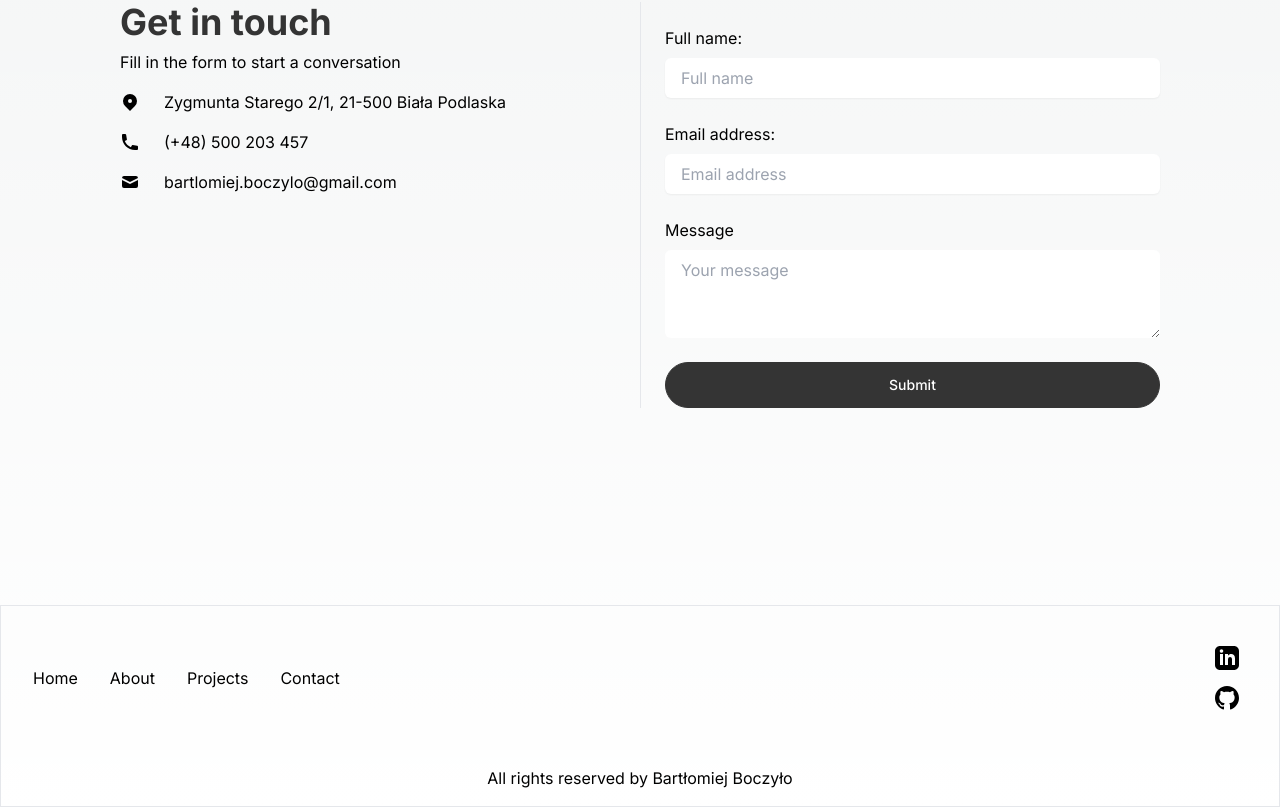
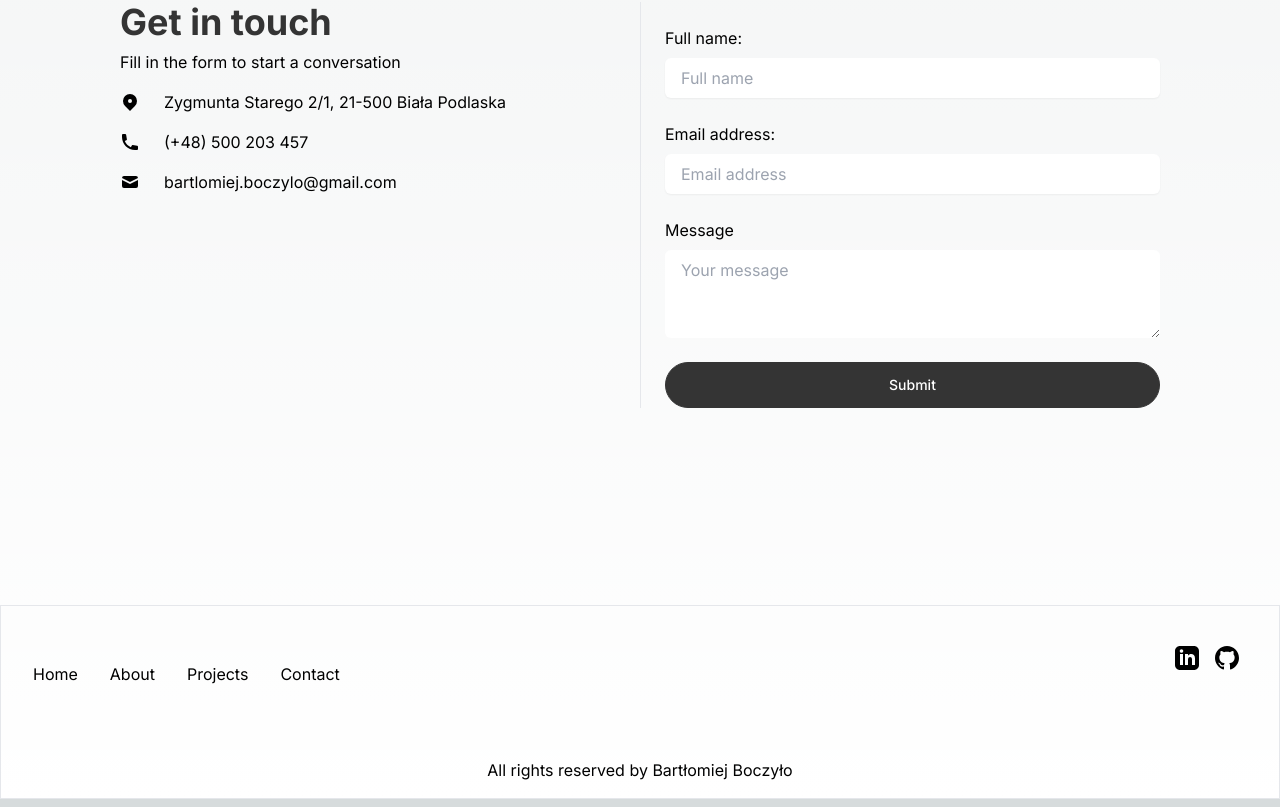
Before and after one commit to Bartlomiej28/dev-portfolio, a Next.js app: page / in a window 1280 px wide. Shown: the part 2723-3530 px from the top of the page. Built offline with nearby package versions, Linux system fonts and the light colour scheme.

Commit message:
Update Footer.tsx

```diff
--- a/components/Footer.tsx
+++ b/components/Footer.tsx
@@ -10,7 +10,7 @@ function Footer() {
                 <a href='#projects'>Projects</a>
                 <a href='#contact'>Contact</a>
             </ul>
-            <div className="flex flex-col justify-center pt-6 lg:pt-0">
+            <div className="flex flex-row justify-center pt-6 lg:pt-0">
                 <div className="flex justify-center space-x-4">
                     <a rel="noopener noreferrer" href="https://www.linkedin.com/in/bart%C5%82omiej-boczy%C5%82o-71a275328/" title="LinkedIn" className="flex items-center justify-center w-8 h-8 rounded-full sm:w-10 sm:h-10">
                         <svg xmlns="http://www.w3.org/2000/svg" width="24" height="24" viewBox="0 0 24 24"><path d="M19 0h-14c-2.761 0-5 2.239-5 5v14c0 2.761 2.239 5 5 5h14c2.762 0 5-2.239 5-5v-14c0-2.761-2.238-5-5-5zm-11 19h-3v-11h3v11zm-1.5-12.268c-.966 0-1.75-.79-1.75-1.764s.784-1.764 1.75-1.764 1.75.79 1.75 1.764-.783 1.764-1.75 1.764zm13.5 12.268h-3v-5.604c0-3.368-4-3.113-4 0v5.604h-3v-11h3v1.765c1.396-2.586 7-2.777 7 2.476v6.759z"/></svg>
```
